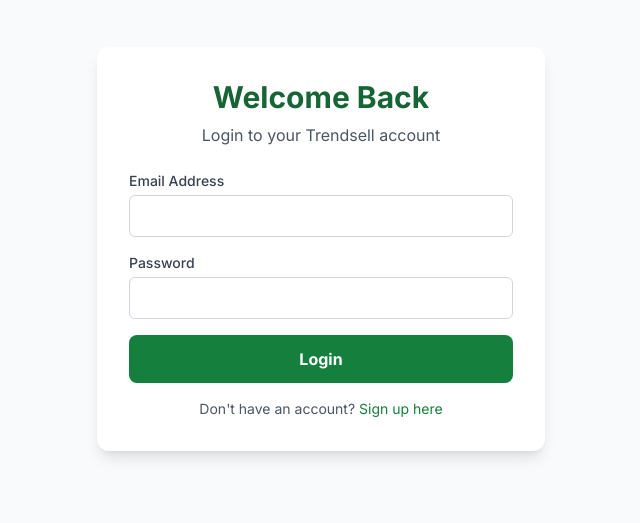
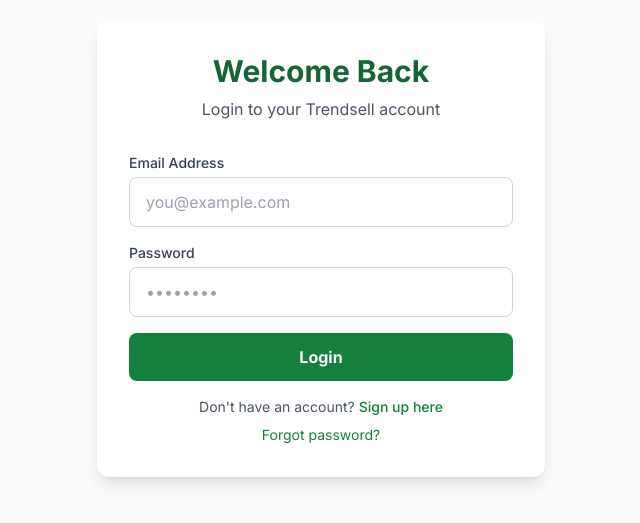
Before and after one commit to sikhumbuzilesncube/Trendsell, a Next.js app: page /auth/login in a window 1280 px wide. Shown: the part 151-674 px from the top of the page, without its empty margins (319-959 px from the left). Built offline with nearby package versions, Linux system fonts and the light colour scheme; no server answers.

Commit message:
Update page.tsx

```diff
--- a/app/auth/login/page.tsx
+++ b/app/auth/login/page.tsx
@@ -2,6 +2,7 @@
 
 import { useState } from 'react'
 import Link from 'next/link'
+import { supabase } from '@/lib/supabase/client'
 
 export default function Login() {
   const [email, setEmail] = useState('')
@@ -14,19 +15,37 @@
     setLoading(true)
     setError('')
 
-    // Simple demo - just show a message
-    alert('Login functionality coming soon!')
+    try {
+      const { data, error } = await supabase.auth.signInWithPassword({
+        email,
+        password
+      })
+
+      if (error) throw error
+
+      // Get user role from metadata
+      const role = data.user?.user_metadata?.role || 'seller'
+
+      // Redirect based on role
+      window.location.href = `/dashboard/${role}`
+
+    } catch (err: any) {
+      setError(err.message || 'Invalid email or password')
+    } finally {
       setLoading(false)
+    }
   }
 
   return (
     <div className="min-h-screen bg-gray-50 flex items-center justify-center py-12 px-4">
       <div className="max-w-md w-full bg-white p-8 rounded-xl shadow-lg">
-        <h1 className="text-3xl font-bold text-green-800 text-center mb-2">Welcome Back</h1>
-        <p className="text-gray-600 text-center mb-6">Login to your Trendsell account</p>
+        <div className="text-center mb-8">
+          <h1 className="text-3xl font-bold text-green-800">Welcome Back</h1>
+          <p className="text-gray-600 mt-2">Login to your Trendsell account</p>
+        </div>
 
         {error && (
-          <div className="bg-red-100 border border-red-400 text-red-700 px-4 py-3 rounded mb-4">
+          <div className="bg-red-100 border border-red-400 text-red-700 px-4 py-3 rounded-lg mb-4">
             {error}
           </div>
         )}
@@ -39,7 +58,8 @@
               required
               value={email}
               onChange={(e) => setEmail(e.target.value)}
-              className="mt-1 w-full px-3 py-2 border border-gray-300 rounded-md focus:outline-none focus:ring-2 focus:ring-green-500"
+              className="mt-1 w-full px-4 py-3 border border-gray-300 rounded-lg focus:outline-none focus:ring-2 focus:ring-green-500 focus:border-transparent"
+              placeholder="you@example.com"
             />
           </div>
 
@@ -50,7 +70,8 @@
               required
               value={password}
               onChange={(e) => setPassword(e.target.value)}
-              className="mt-1 w-full px-3 py-2 border border-gray-300 rounded-md focus:outline-none focus:ring-2 focus:ring-green-500"
+              className="mt-1 w-full px-4 py-3 border border-gray-300 rounded-lg focus:outline-none focus:ring-2 focus:ring-green-500 focus:border-transparent"
+              placeholder="••••••••"
             />
           </div>
 
@@ -62,12 +83,19 @@
             {loading ? 'Logging in...' : 'Login'}
           </button>
 
-          <p className="text-center text-sm text-gray-600">
+          <div className="text-center text-sm text-gray-600">
+            <p>
               Don't have an account?{' '}
-            <Link href="/signup/supplier" className="text-green-700 hover:underline">
+              <Link href="/signup/supplier" className="text-green-700 hover:underline font-medium">
                 Sign up here
               </Link>
             </p>
+            <p className="mt-2">
+              <Link href="/auth/forgot-password" className="text-green-700 hover:underline">
+                Forgot password?
+              </Link>
+            </p>
+          </div>
         </form>
       </div>
     </div>
```
Lines whose indentation alone changed are shown as unchanged.
